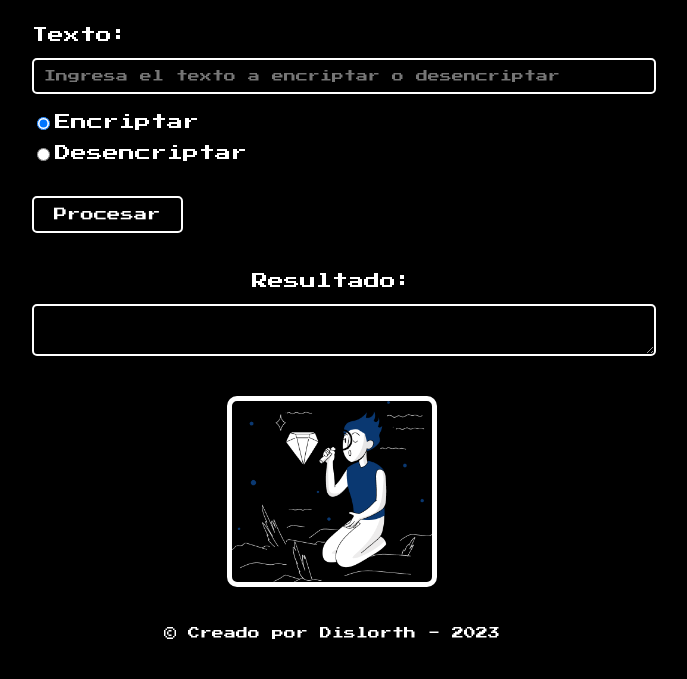
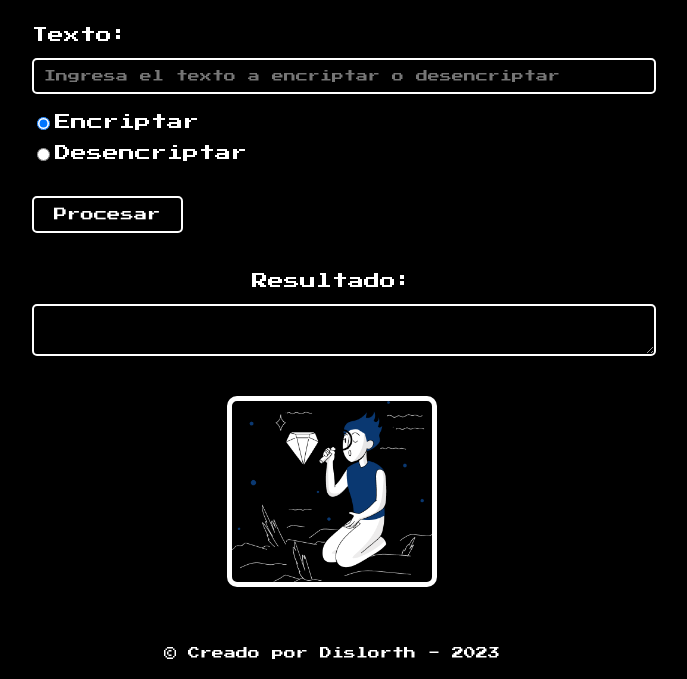
Before and after one commit to dislorth/Encriptador-v0.0.2, a plain HTML site: page index.html in a window 1280 px wide. Shown: the part 131-810 px from the top of the page, without its empty margins (308-995 px from the left). Drawn offline with Linux system fonts and the light colour scheme.

Commit message:
Arreglando espacios del footer

```diff
--- a/styles.css
+++ b/styles.css
@@ -104,5 +104,5 @@ footer {
   margin-top: 20px;
   font-size: 12px;
   color: #ffffff;
-  margin: 20px;
+  padding: 20px 20px;
 }
```
